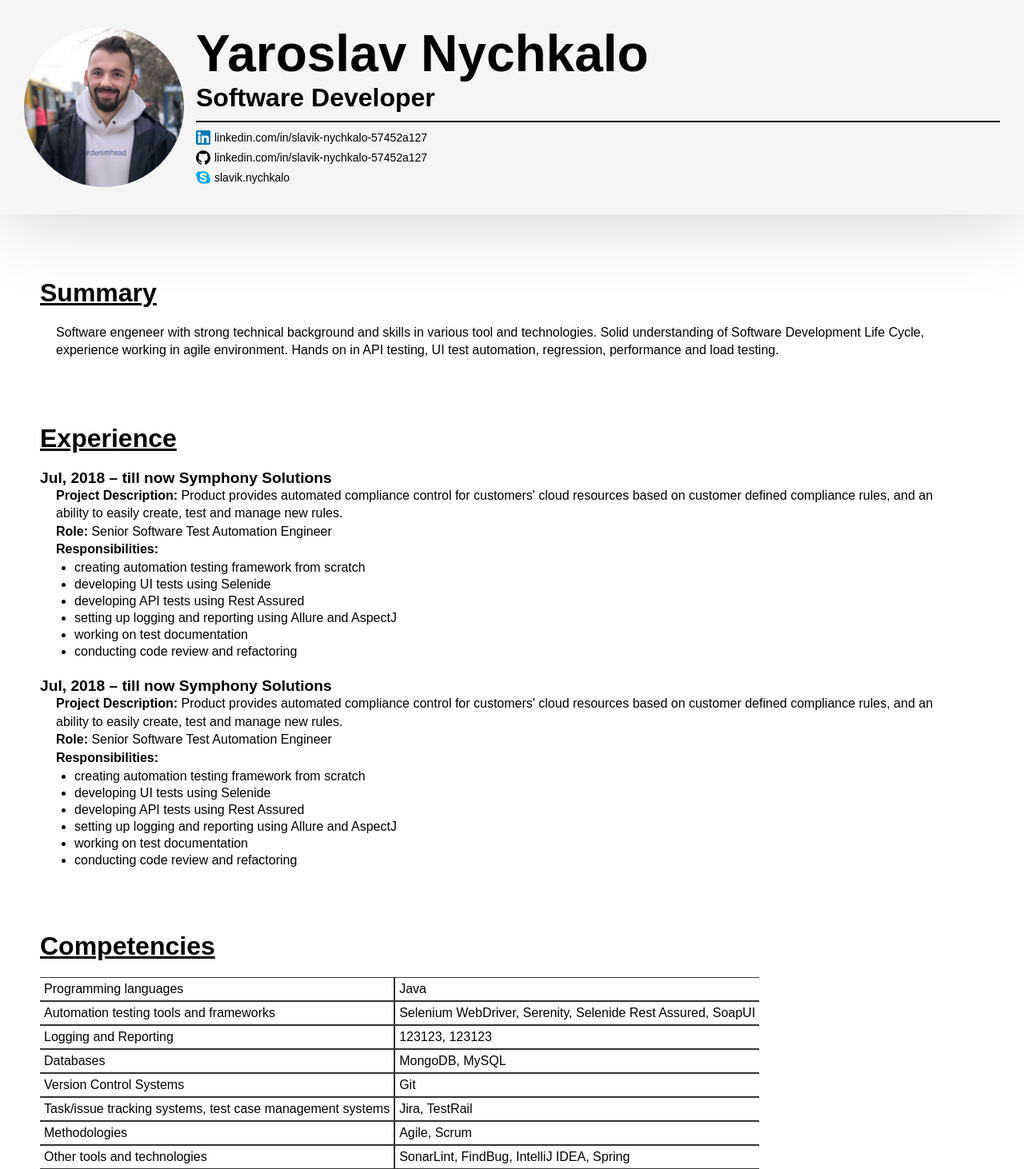
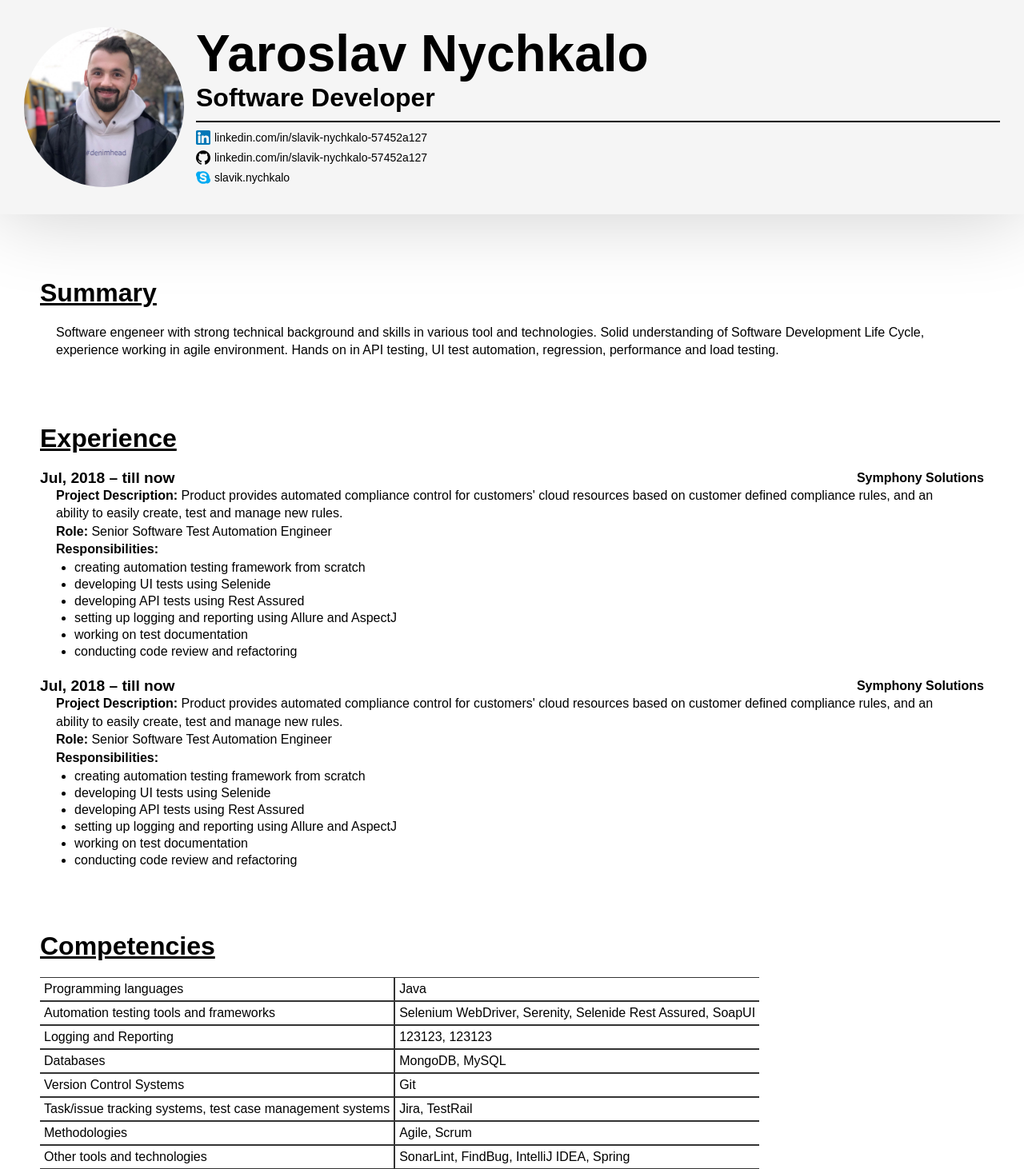
Before and after one commit to gebeto/cv, a Jekyll site: the page built from README.md, in a window 1280 px wide. Shown: the whole page at 80% size. Built offline with Jekyll 4.4.1, drawn with Linux system fonts in a browser that asks for light colours; our own code applies the rules of GitHub Pages for plain Markdown files.

Commit message:
asdasdas

```diff
--- a/_layouts/default.html
+++ b/_layouts/default.html
@@ -41,7 +41,7 @@
       <h2>Experience</h2>
       {% for project in site.data.projects %}
         <div class="project no-break">
-          <h4 class="title">{{ project.time_range }} {{ project.company }}</h4>
+          <h4 class="title"><span>{{ project.time_range }}</span><small>{{ project.company }}</small></h4>
           <p><strong>Project Description:</strong> {{ project.description }}</p>
           <p><strong>Role:</strong> {{ project.role }}</p>
           <p>
--- a/assets/css/style.css
+++ b/assets/css/style.css
@@ -90,7 +90,10 @@ ul {
     .content .project:last-child {
       padding-bottom: 0; }
     .content .project .title {
-      font-size: 1.2em; }
+      font-size: 1.2em;
+      display: flex;
+      justify-content: space-between;
+      align-items: center; }
   .content .competencies {
     border-spacing: 0px; }
     .content .competencies td {
--- a/assets/css/style.scss
+++ b/assets/css/style.scss
@@ -141,6 +141,9 @@ ul {
 
 		.title {
 			font-size: 1.2em;
+			display: flex;
+			justify-content: space-between;
+			align-items: center;
 		}
 	}
 
```
